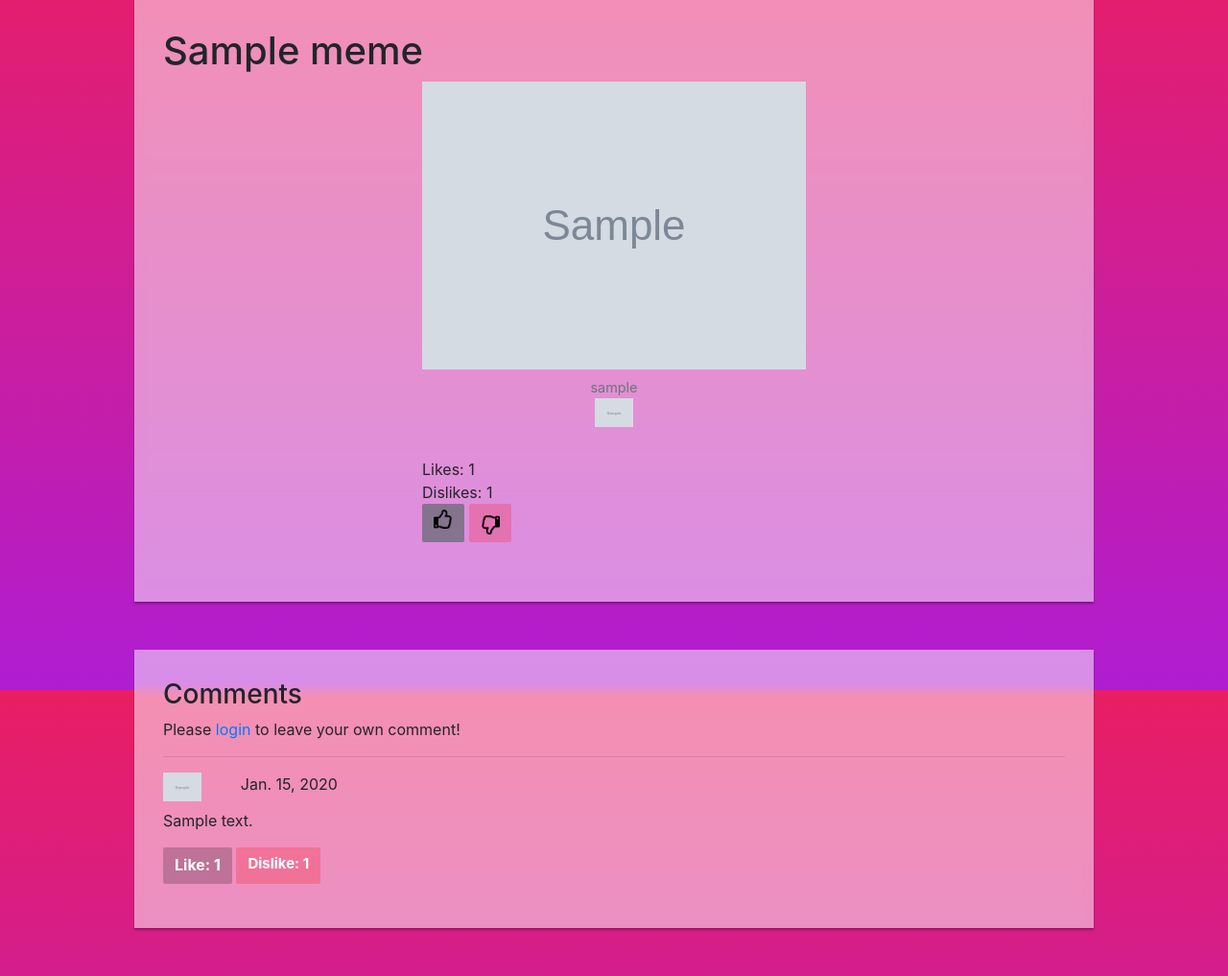
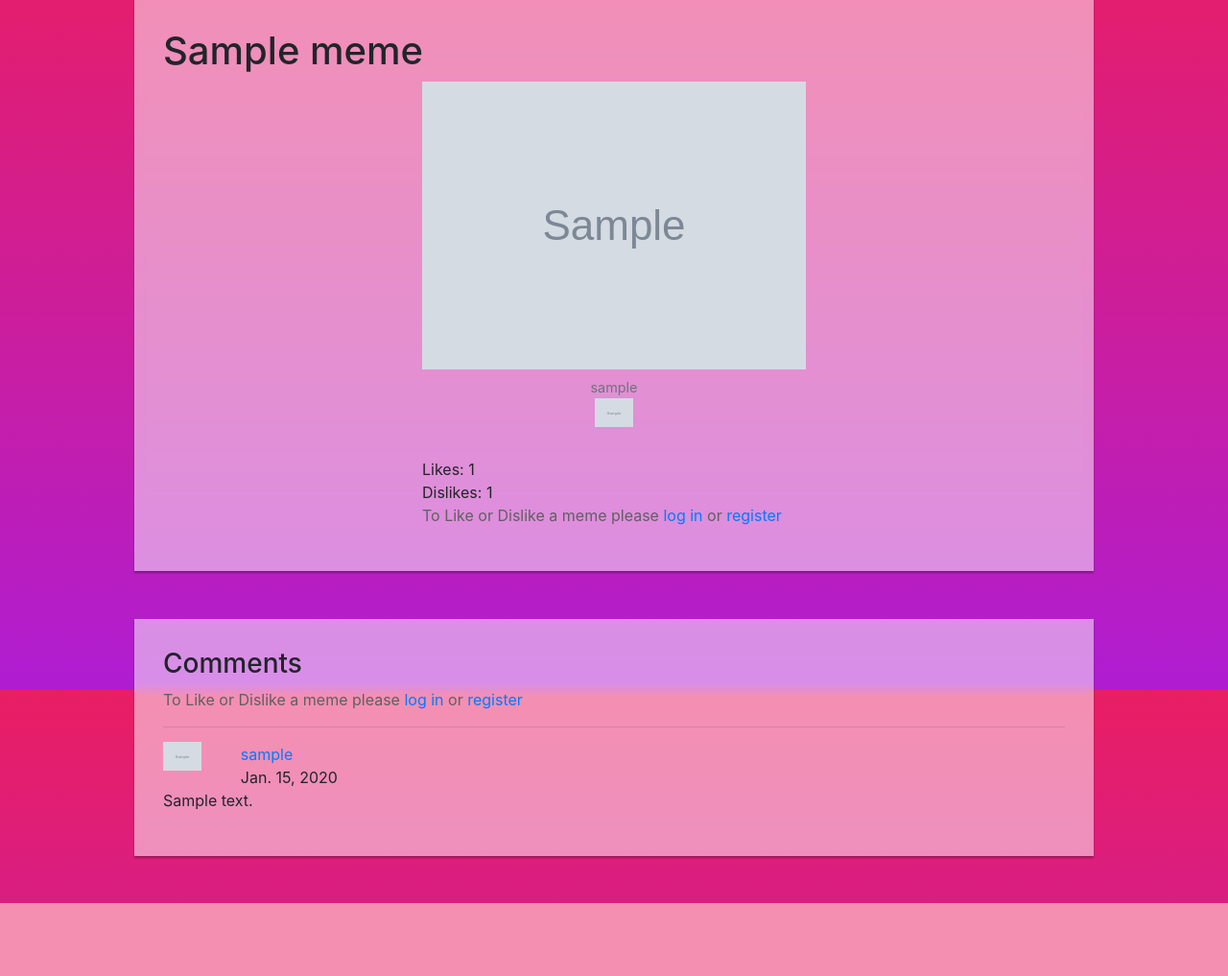
Before and after one commit to AmazonPriime/WAD2-Meme-Review, a Django app: template meme_review/templates/meme_app/meme.html in a window 1280 px wide. Shown: the part 81-1098 px from the top of the page at 96% size. After the commit the page ends 1022 px from the top, so only its background shows below. Run offline with Django 3.2, Linux system fonts and the light colour scheme; the template is opened without the code that fills it: values that come from a table or form of the project are taken from there, others are empty; tables that the repository leaves empty hold one stand-in row (values such as "Sample post"); grey boxes marked "Sample" are stand-in pictures; some libraries are stand-ins or nearby versions.

Commit message:
Comment user now has link

```diff
--- a/meme_review/templates/meme_app/meme.html
+++ b/meme_review/templates/meme_app/meme.html
@@ -14,7 +14,7 @@
 <div class = "form wide-form fade-in">
 		<h3>Comments</h3>
 		{% if request.user.is_authenticated %}
-			<form id='comment_form' method='post' action="{% url 'comment' %}">
+			<form id='comment_form' method='post' action="#">
 				<div class="form-group row">
 					<div class="col">
 						{{ comment_form.text }}
@@ -25,24 +25,27 @@
 				</div>
 			</form>
 		{% else %}
-			Please <a href="{% url 'login' %}">login</a> to leave your own comment!
+			<p id="regPageText">To Like or Dislike a meme please <a href="{% url 'login' %}">log in</a> or <a href="{% url 'register' %}">register</a></p>
 		{% endif %}
 		<hr>
 		<div>
 			{% for comment in comments %}
 			<div class = "row">
 				<div class="col-1">
-					<img src="{% if comment.user.picture %}{{ MEDIA_URL }}{{ comment.user.picture }}{% else %}{% static 'images/user_default.png' %}{% endif %}" class="figure-img img-fluid smallUserIcon" alt="PlaceHolder">
+					<a href={%url 'account' comment.user.user.username %}><img src="{% if comment.user.picture %}{{ MEDIA_URL }}{{ comment.user.picture }}{% else %}{% static 'images/user_default.png' %}{% endif %}" class="figure-img img-fluid smallUserIcon" alt="PlaceHolder"></a>
 				</div>
 				<div class="col-11">
-					<div>{{comment.user.name}}</div><div>{{comment.date}}</div>
+					<a href={%url 'account' comment.user.user.username %}><div>{{comment.user.user.username}}</div></a>
+					<div>{{comment.date}}</div>
 				</div>
 			</div>
 			<p>{{comment.text}}</p>
+			{% if request.user.is_authenticated %}
 			<div class="form-group ">
 				<a class="btn btn-primary" href="{% url 'rate' type='comment' id=comment.id %}?value=1">Like: {{comment.likes}}</a>
 				<a class="btn btn-danger" href="{% url 'rate' type='comment' id=comment.id %}?value=-1">Dislike: {{comment.dislikes}}</a>
 			</div>
+			{% endif %}
 			{% endfor %}
 		</div>
 
--- a/meme_review/templates/meme_app/meme_frame.html
+++ b/meme_review/templates/meme_app/meme_frame.html
@@ -11,8 +11,12 @@
 	</a>
 	<br>Likes: {{meme.likes}}
 	<br>Dislikes: {{meme.dislikes}}
+	{% if request.user.is_authenticated %}
 	<div class="form-group ">
 		<a class="btn btn-success" title="Like" href="{% url 'rate' type='meme' id=meme.id %}?value=1"><img src="{% static 'images/like.png' %}" class="figure-img img-fluid smallLikeIcon" alt="Like"></a>
 		<a class="btn btn-danger" title="Dislike" href="{% url 'rate' type='meme' id=meme.id %}?value=-1"><img src="{% static 'images/dislike.png' %}" class="figure-img img-fluid smallLikeIcon likeToDislike" alt="Dislike"></a>
 	</div>
+	{%else%}
+		<p id="regPageText">To Like or Dislike a meme please <a href="{% url 'login' %}">log in</a> or <a href="{% url 'register' %}">register</a></p>
+	{%endif%}
 </figure>
```
Also changed, not shown: meme_review/meme_app/migrations/0004_auto_20200330_0238.py (added).
